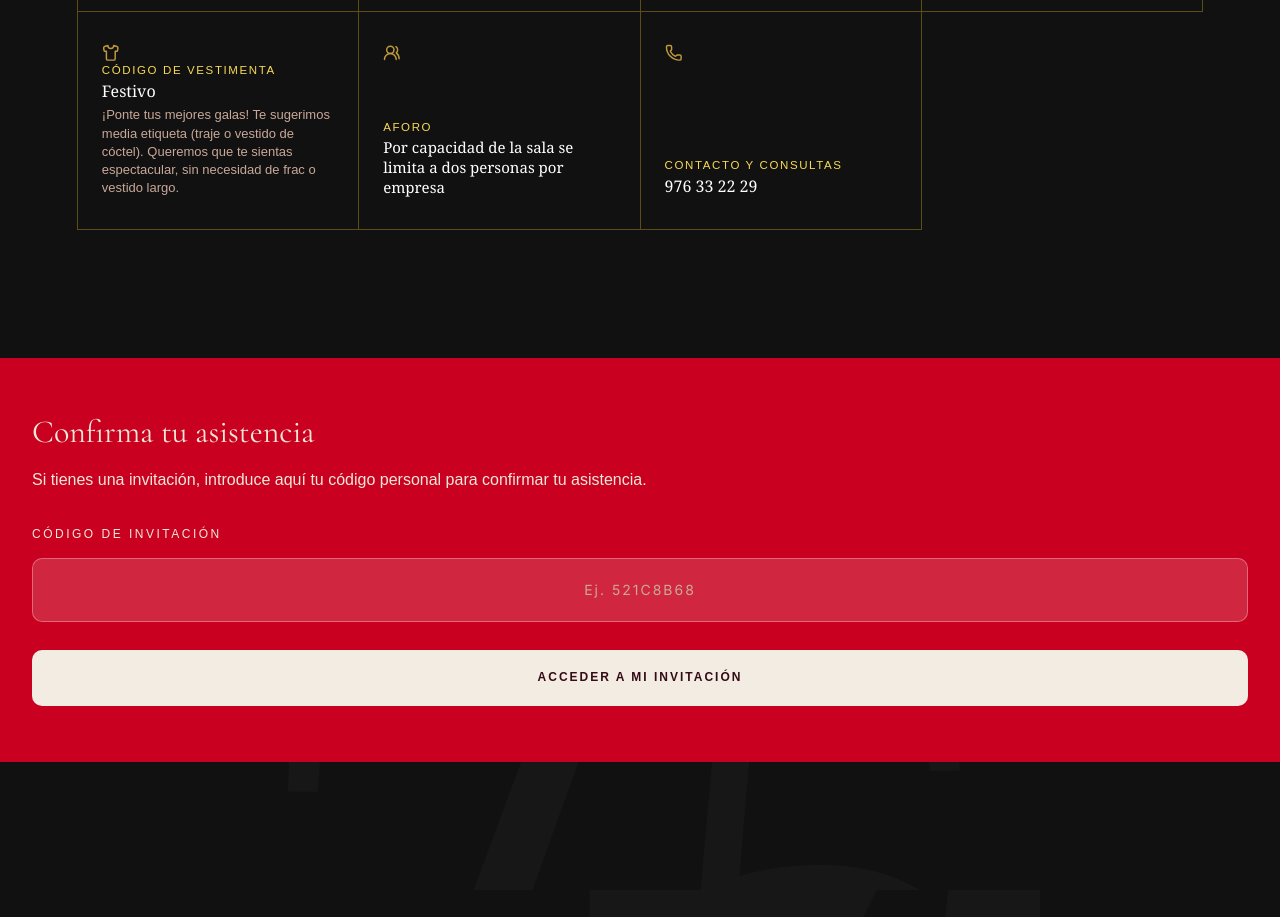
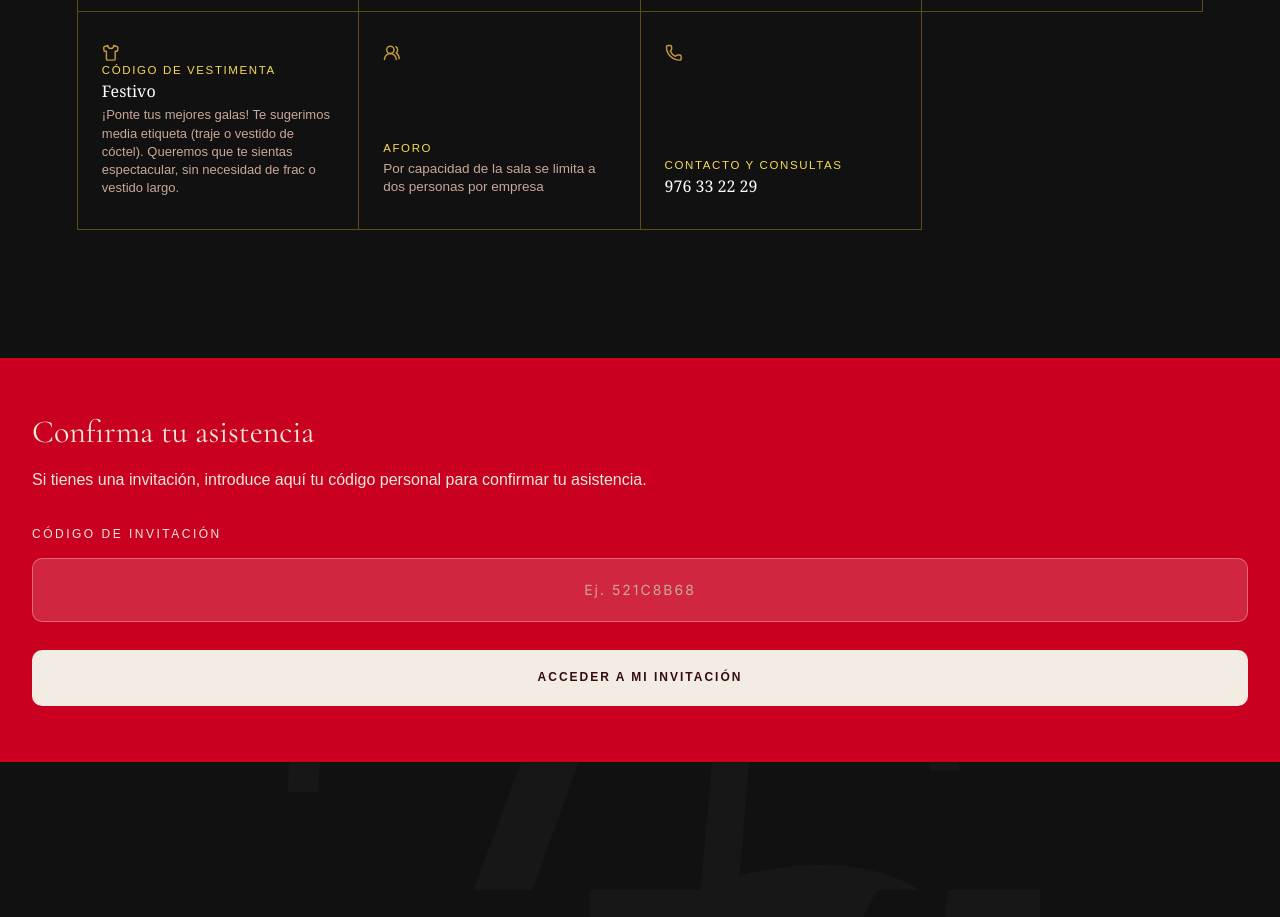
Before and after one commit to Tsuki-byte/Aniversario, a React (Vite) app: page / in a window 1280 px wide. Shown: the part 7760-8677 px from the top of the page. Built offline with nearby package versions, Linux system fonts and the light colour scheme; no server answers; the database is empty.

Commit message:
style: update Aforo text color to match vestimenta

```diff
--- a/src/App.jsx
+++ b/src/App.jsx
@@ -486,7 +486,7 @@ export default function App() {
           <article>
             <UsersRound size={24} aria-hidden="true" />
             <span>Aforo</span>
-            <strong style={{ fontWeight: 500, fontSize: '15px' }}>Por capacidad de la sala se limita a dos personas por empresa</strong>
+            <p style={{ fontSize: '13.5px', color: 'var(--text-wine-sub)', lineHeight: '1.4', marginTop: '2px' }}>Por capacidad de la sala se limita a dos personas por empresa</p>
           </article>
           <article>
             <Phone size={24} aria-hidden="true" />
```
